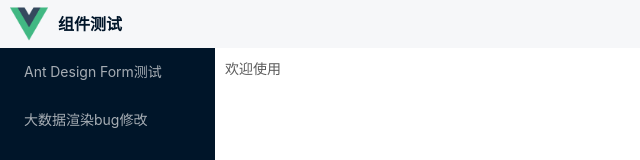
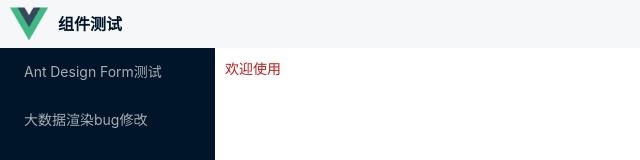
Before and after one commit to jade-liu/vue-antd-admin, a Vue app: page / in a window 1280 px wide. Shown: the top 160 px of the page, without its empty margins (0-640 px from the left). Built offline with nearby package versions, Linux system fonts and the light colour scheme; what vxe-table would draw is missing.

Commit message:
css自定义属性测试

```diff
--- a/public/index.html
+++ b/public/index.html
@@ -7,6 +7,11 @@
     <link rel="icon" href="<%= BASE_URL %>favicon.ico" />
     <title><%= htmlWebpackPlugin.options.title %></title>
   </head>
+  <style>
+    :root {
+       --red: #be1c1c;
+    }
+  </style>
   <body style="margin: 0">
     <noscript>
       <strong
--- a/src/views/Home/index.vue
+++ b/src/views/Home/index.vue
@@ -6,7 +6,7 @@
 * @Last Modified time: 2021-11-18 13:59:24
 -->
 <template>
-  <div>欢迎使用</div>
+  <div class="welcome">欢迎使用</div>
 </template>
 
 <script>
@@ -29,5 +29,7 @@ export default {
 };
 </script>
 <style lang="scss" scoped>
-//
+.welcome {
+  color: var(--red, #409eff)
+}
 </style>
```
